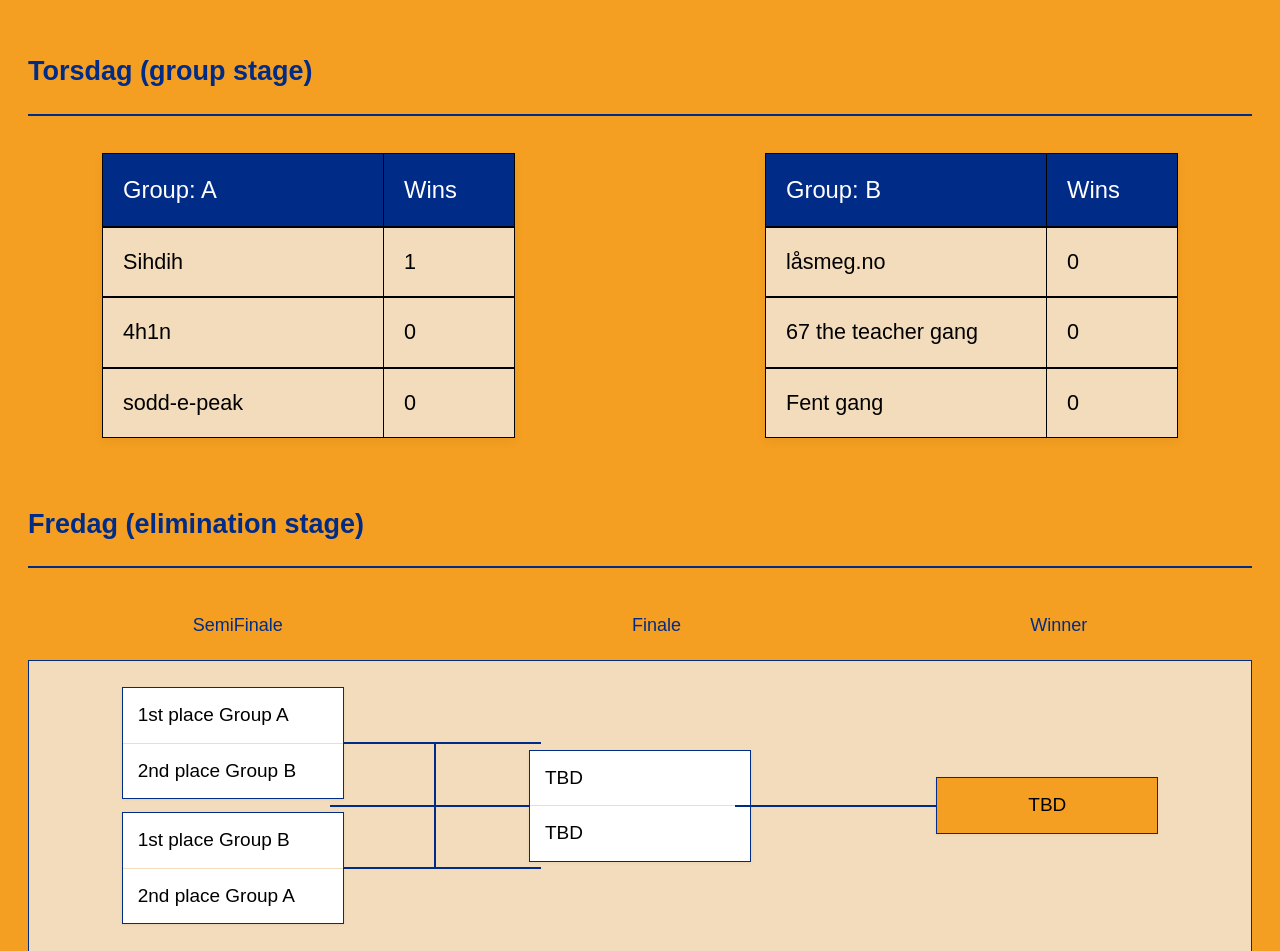
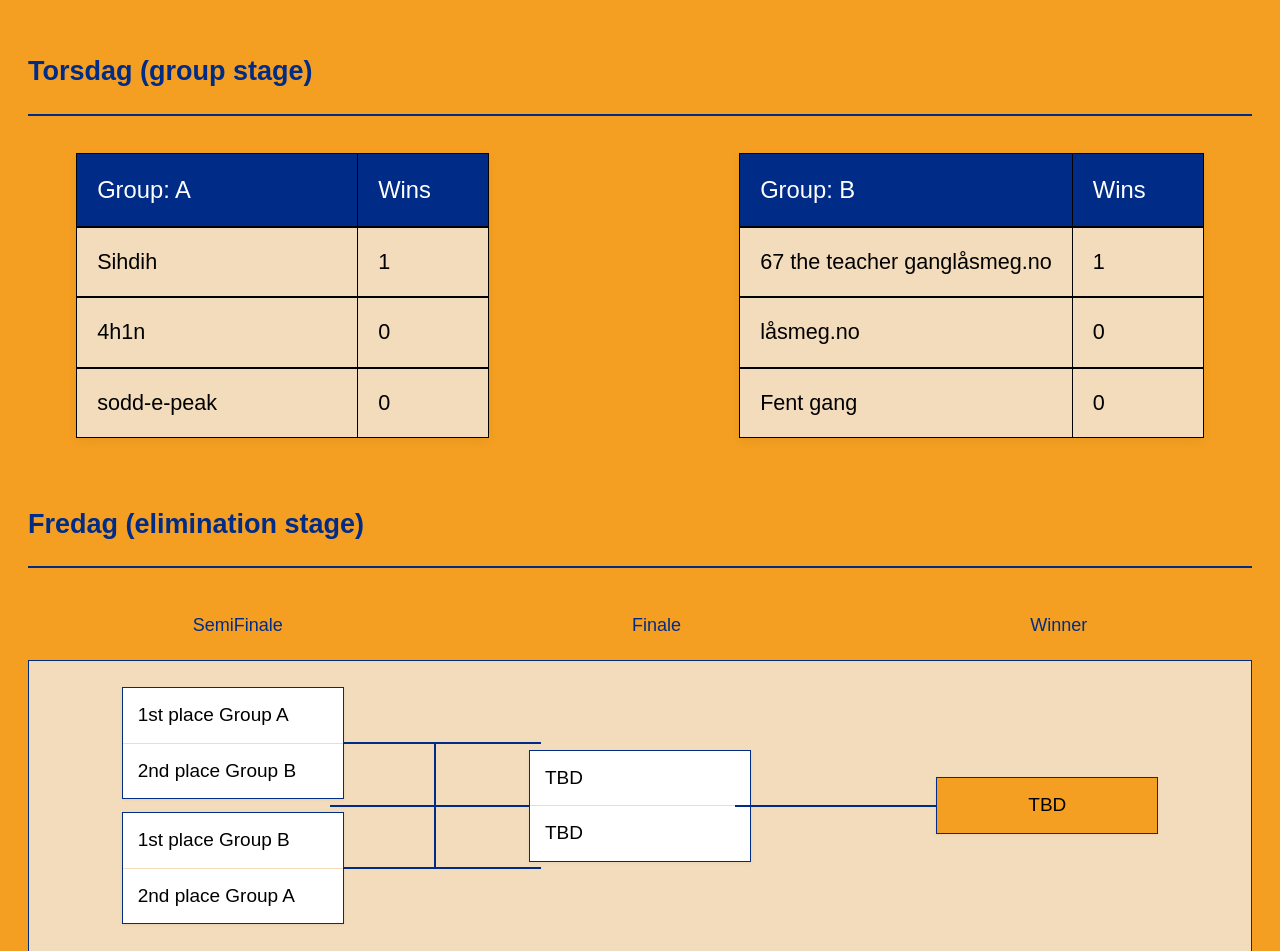
Before and after one commit to oleksiimoravskyi/Tiller_cs2_tournament, a plain HTML site: page index.html in a window 1280 px wide. Shown: the top 951 px of the page. Drawn offline with Linux system fonts and the light colour scheme; a web font is replaced by a local one.

Commit message:
67 teacher gang +1

```diff
--- a/index.html
+++ b/index.html
@@ -46,11 +46,11 @@
                 </thead>
                 <tbody>
                     <tr>
-                        <td>låsmeg.no</td>
-                        <td>0</td>
+                        <td>67 the teacher ganglåsmeg.no</td>
+                        <td>1</td>
                     </tr>
                     <tr>
-                        <td>67 the teacher gang</td>
+                        <td>låsmeg.no</td>
                         <td>0</td>
                     </tr>
                     <tr>
```
